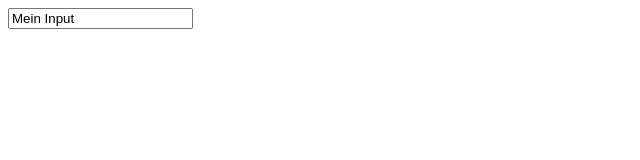
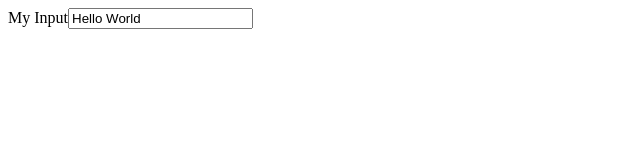
Before and after one commit to cwansart/ng-folder-structure-test, an Angular app: page /home in a window 1280 px wide. Shown: the top 160 px of the page, without its empty margins (0-640 px from the left). Built offline with nearby package versions, Linux system fonts and the light colour scheme.

Commit message:
add input properties to TextInputComponent

```diff
--- a/src/app/home/home.component.html
+++ b/src/app/home/home.component.html
@@ -1 +1,5 @@
-<app-text-input></app-text-input>
+<app-text-input
+  value="Hello World"
+  type="text"
+  label="My Input"
+></app-text-input>
--- a/src/app/shared/text-input/text-input.component.html
+++ b/src/app/shared/text-input/text-input.component.html
@@ -1 +1,4 @@
-<input id="input" type="text" value="Mein Input" />
+<div class="text-input">
+  <label [for]="id">{{ label }}</label>
+  <input [id]="id" [type]="type" [value]="value" />
+</div>
--- a/src/app/shared/text-input/text-input.component.ts
+++ b/src/app/shared/text-input/text-input.component.ts
@@ -1,8 +1,23 @@
-import { Component } from '@angular/core';
+import { Component, Input, OnChanges } from '@angular/core';
 
 @Component({
   selector: 'app-text-input',
   templateUrl: './text-input.component.html',
   styleUrls: ['./text-input.component.scss'],
 })
-export class TextInputComponent {}
+export class TextInputComponent implements OnChanges {
+  @Input()
+  label: string;
+
+  @Input()
+  type: 'text';
+
+  @Input()
+  value: string;
+
+  id: string;
+
+  ngOnChanges() {
+    this.id = this.label.toLowerCase().replace(' ', '-') + '-text-input';
+  }
+}
--- a/tsconfig.json
+++ b/tsconfig.json
@@ -10,6 +10,7 @@
     "noFallthroughCasesInSwitch": true,
     "sourceMap": true,
     "declaration": false,
+    "strictPropertyInitialization": false,
     "downlevelIteration": true,
     "experimentalDecorators": true,
     "moduleResolution": "node",
```
